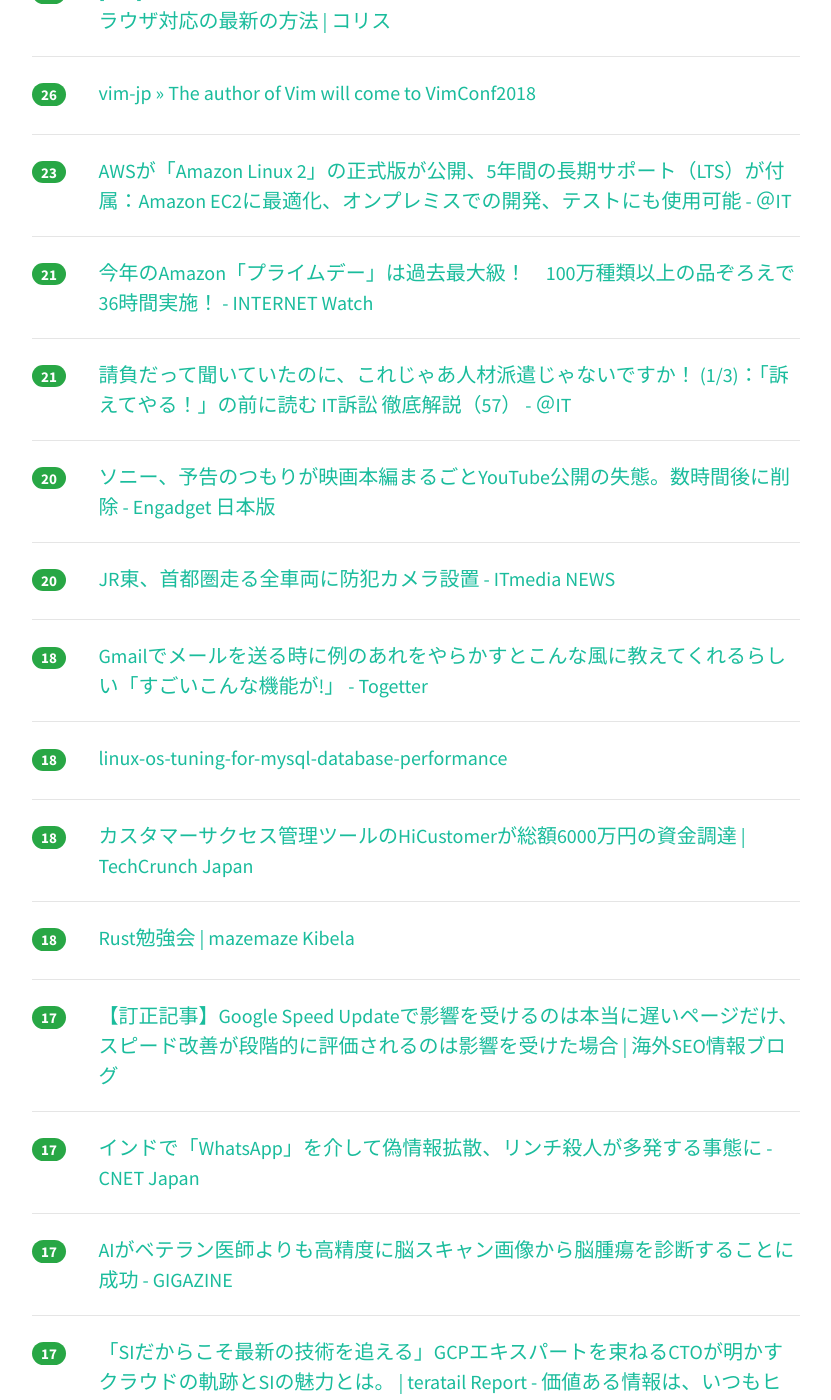
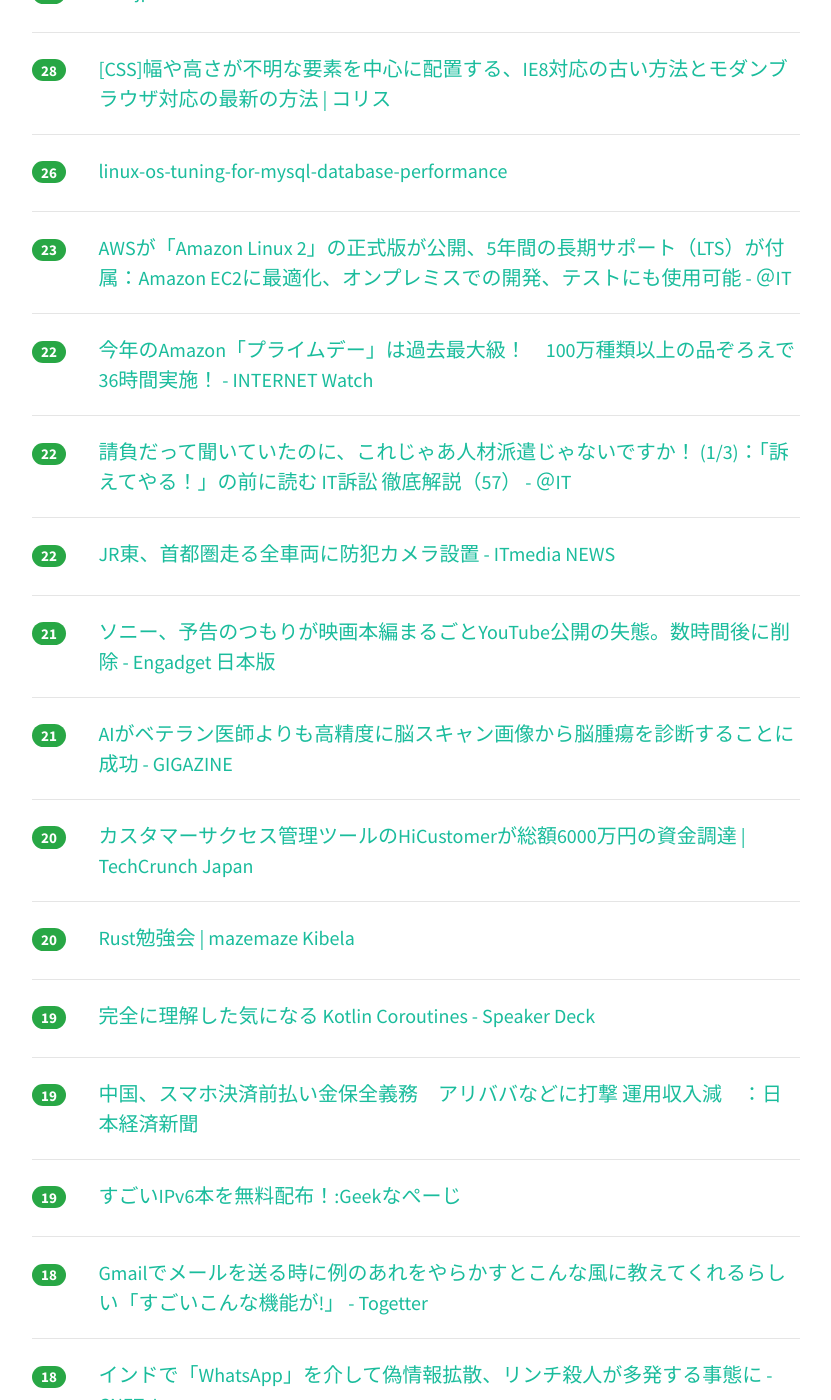
Before and after one commit to yatta47/hatena-matome-site, a Jekyll site: the page built from _posts/2018-07-04-hatena.md, in a window 1280 px wide and 1400 px high, scrolled down 2631 px. Shown: the whole window, without its empty margins (224-1055 px from the left). Built offline with Jekyll 4.4.1, drawn with Linux system fonts in a browser that asks for light colours; nearby versions of some CDN libraries; some of the changed text lies outside the part shown.

Commit message:
Updated 2018-07-04

```diff
--- a/_posts/2018-07-04-hatena.md
+++ b/_posts/2018-07-04-hatena.md
@@ -1,94 +1,109 @@
 ---
 layout: post
 title:  "2018-07-04 はてぶIT"
-date:   2018-07-04 16:02:51
+date:   2018-07-04 17:03:22
 tags: [it-hotentry]
 ---
-57 件のデータあり
+58 件のデータあり
 
 <hr><div class="row">
-<div class="col-1"><span class="badge badge-pill badge-success h2">384</span></div>
+<div class="col-1"><span class="badge badge-pill badge-success h2">470</span></div>
 <div class="col-11"><a href='http://www.geekpage.jp/blog/?id=2018-7-4-1' target='_blank'>すごいIPv6本を無料配布！:Geekなぺーじ</a></div>
 </div>
 <hr>
 <div class="row">
-<div class="col-1"><span class="badge badge-pill badge-success h2">150</span></div>
+<div class="col-1"><span class="badge badge-pill badge-success h2">179</span></div>
 <div class="col-11"><a href='https://employment.en-japan.com/engineerhub/entry/2018/07/03/110000' target='_blank'>サーバーレスのメリット＆本質を、AWS Lambdaを使って理解しよう - エンジニアHub｜若手Webエンジニアのキャリアを考える！</a></div>
 </div>
 <hr>
 <div class="row">
-<div class="col-1"><span class="badge badge-pill badge-success h2">142</span></div>
+<div class="col-1"><span class="badge badge-pill badge-success h2">149</span></div>
 <div class="col-11"><a href='http://www.afpbb.com/articles/-/3181098' target='_blank'>タイ不明少年ら、発見者は英ダイバー 世界の洞窟で救助経験　写真5枚　国際ニュース：AFPBB News</a></div>
 </div>
 <hr>
 <div class="row">
-<div class="col-1"><span class="badge badge-pill badge-success h2">127</span></div>
+<div class="col-1"><span class="badge badge-pill badge-success h2">143</span></div>
+<div class="col-11"><a href='https://tech.nikkeibp.co.jp/atcl/nxt/mag/nc/18/020600014/062600010/' target='_blank'>AIで離職率を半減させた会社、ハラスメント上司を見抜くソフト | 日経 xTECH（クロステック）</a></div>
+</div>
+<hr>
+<div class="row">
+<div class="col-1"><span class="badge badge-pill badge-success h2">135</span></div>
 <div class="col-11"><a href='https://forest.watch.impress.co.jp/docs/serial/yajiuma/1131054.html' target='_blank'>「Snipping Tool」は廃止へ ～「Windows 10 RS5」でスクショの取り方はこうなる！ - やじうまの杜 - 窓の杜</a></div>
 </div>
 <hr>
 <div class="row">
-<div class="col-1"><span class="badge badge-pill badge-success h2">124</span></div>
-<div class="col-11"><a href='https://tech.nikkeibp.co.jp/atcl/nxt/mag/nc/18/020600014/062600010/' target='_blank'>AIで離職率を半減させた会社、ハラスメント上司を見抜くソフト | 日経 xTECH（クロステック）</a></div>
-</div>
-<hr>
-<div class="row">
-<div class="col-1"><span class="badge badge-pill badge-success h2">114</span></div>
+<div class="col-1"><span class="badge badge-pill badge-success h2">123</span></div>
 <div class="col-11"><a href='http://www.itmedia.co.jp/news/articles/1807/04/news046.html' target='_blank'>QRコードの規格統一へ　出遅れに危機感、オールジャパンで普及に弾み (1/2) - ITmedia NEWS</a></div>
 </div>
 <hr>
 <div class="row">
-<div class="col-1"><span class="badge badge-pill badge-success h2">99</span></div>
+<div class="col-1"><span class="badge badge-pill badge-success h2">121</span></div>
+<div class="col-11"><a href='https://forest.watch.impress.co.jp/docs/news/1131143.html' target='_blank'>人気のFirefox拡張機能「Stylish」がポリシー違反でブロック、すべての閲覧履歴を収集か - 窓の杜</a></div>
+</div>
+<hr>
+<div class="row">
+<div class="col-1"><span class="badge badge-pill badge-success h2">103</span></div>
 <div class="col-11"><a href='https://speakerdeck.com/cowsys/goyan-yu-niyoru2nian-ban-falsexin-gui-hurotakutokai-fa-tosofalsezong-gua' target='_blank'>Go言語による2年半の新規プロダクト開発とその総括 - Speaker Deck</a></div>
 </div>
 <hr>
 <div class="row">
-<div class="col-1"><span class="badge badge-pill badge-success h2">79</span></div>
-<div class="col-11"><a href='https://forest.watch.impress.co.jp/docs/news/1131143.html' target='_blank'>人気のFirefox拡張機能「Stylish」がポリシー違反でブロック、すべての閲覧履歴を収集か - 窓の杜</a></div>
-</div>
-<hr>
-<div class="row">
-<div class="col-1"><span class="badge badge-pill badge-success h2">72</span></div>
+<div class="col-1"><span class="badge badge-pill badge-success h2">74</span></div>
 <div class="col-11"><a href='https://www.shumi-tech.online/entry/2018/07/03/Maker%E5%90%91%E3%81%91%E3%82%B5%E3%83%BC%E3%83%9E%E3%83%AB%E3%83%97%E3%83%AA%E3%83%B3%E3%82%BF%E3%80%8EDP-EH600%E3%80%8F%E3%82%92%E7%88%86%E9%80%9F%E5%8C%96%E3%81%99%E3%82%8B' target='_blank'>Maker向けサーマルプリンタ『DP-EH600』を爆速化する</a></div>
 </div>
 <hr>
 <div class="row">
-<div class="col-1"><span class="badge badge-pill badge-success h2">61</span></div>
+<div class="col-1"><span class="badge badge-pill badge-success h2">63</span></div>
 <div class="col-11"><a href='https://www.publickey1.jp/blog/18/kubernetes_111ipvskubednscorednskubelet.html' target='_blank'>Kubernetes 1.11が正式リリース。より軽量なIPVSロードバランシング採用、KubeDNSからCoreDNSへ、Kubeletの動的コンフィグレーションなど － Publickey</a></div>
 </div>
 <hr>
 <div class="row">
-<div class="col-1"><span class="badge badge-pill badge-success h2">50</span></div>
+<div class="col-1"><span class="badge badge-pill badge-success h2">51</span></div>
 <div class="col-11"><a href='https://kuroeveryday.blogspot.com/2018/07/how-to-make-games-with-javascript-01.html' target='_blank'>ゲーム開発初心者が教えるブラウザゲームのつくり方（前編） | Black Everyday Company</a></div>
 </div>
 <hr>
 <div class="row">
-<div class="col-1"><span class="badge badge-pill badge-success h2">43</span></div>
+<div class="col-1"><span class="badge badge-pill badge-success h2">47</span></div>
+<div class="col-11"><a href='https://skyarts.com/blog/jp/skyarts/?p=32313' target='_blank'>iOSアプリの開発者アカウントが削除された経緯について</a></div>
+</div>
+<hr>
+<div class="row">
+<div class="col-1"><span class="badge badge-pill badge-success h2">44</span></div>
 <div class="col-11"><a href='https://blogs.msdn.microsoft.com/osamum/2018/07/03/about_pwa/' target='_blank'>de:code2018セッションフォローアップ「進化する Web ～ Progressive Web Apps の実装と応用 ～」 – monoe's blog</a></div>
 </div>
 <hr>
 <div class="row">
+<div class="col-1"><span class="badge badge-pill badge-success h2">42</span></div>
+<div class="col-11"><a href='http://stomita.hatenablog.com/entry/2018/07/04/133952' target='_blank'>「GoogleがGmailの内容を外部企業に読ませている」という記事について - @stomita daily (or monthly, yearly)</a></div>
+</div>
+<hr>
+<div class="row">
+<div class="col-1"><span class="badge badge-pill badge-success h2">38</span></div>
+<div class="col-11"><a href='https://tech.medpeer.co.jp/entry/2018/07/04/090000' target='_blank'>poltergeistからheadless chromeへ移行する時に気をつけること - メドピア開発者ブログ</a></div>
+</div>
+<hr>
+<div class="row">
 <div class="col-1"><span class="badge badge-pill badge-success h2">37</span></div>
-<div class="col-11"><a href='https://skyarts.com/blog/jp/skyarts/?p=32313' target='_blank'>iOSアプリの開発者アカウントが削除された経緯について</a></div>
+<div class="col-11"><a href='https://cloudplatform-jp.googleblog.com/2018/07/google-app-engine-bandainamcostudios.html' target='_blank'>Google Cloud Platform Japan 公式ブログ: 株式会社バンダイナムコスタジオ様の導入事例動画： Google App Engine の活用で、ゲームリリース後のトラブルとは無縁の「平和な日々」という驚きを体験</a></div>
 </div>
 <hr>
 <div class="row">
 <div class="col-1"><span class="badge badge-pill badge-success h2">36</span></div>
-<div class="col-11"><a href='https://tech.medpeer.co.jp/entry/2018/07/04/090000' target='_blank'>poltergeistからheadless chromeへ移行する時に気をつけること - メドピア開発者ブログ</a></div>
+<div class="col-11"><a href='https://japan.cnet.com/article/35121891/' target='_blank'>サムスンのスマホが勝手に写真を送信--報告相次ぐ - CNET Japan</a></div>
 </div>
 <hr>
 <div class="row">
 <div class="col-1"><span class="badge badge-pill badge-success h2">35</span></div>
-<div class="col-11"><a href='https://japan.cnet.com/article/35121891/' target='_blank'>サムスンのスマホが勝手に写真を送信--報告相次ぐ - CNET Japan</a></div>
-</div>
-<hr>
-<div class="row">
-<div class="col-1"><span class="badge badge-pill badge-success h2">34</span></div>
-<div class="col-11"><a href='https://cloudplatform-jp.googleblog.com/2018/07/google-app-engine-bandainamcostudios.html' target='_blank'>Google Cloud Platform Japan 公式ブログ: 株式会社バンダイナムコスタジオ様の導入事例動画： Google App Engine の活用で、ゲームリリース後のトラブルとは無縁の「平和な日々」という驚きを体験</a></div>
+<div class="col-11"><a href='https://dev.classmethod.jp/cloud/aws/aws-fargate-in-tokyo/' target='_blank'>aws-fargate-in-tokyo</a></div>
 </div>
 <hr>
 <div class="row">
 <div class="col-1"><span class="badge badge-pill badge-success h2">33</span></div>
-<div class="col-11"><a href='https://dev.classmethod.jp/cloud/aws/aws-fargate-in-tokyo/' target='_blank'>aws-fargate-in-tokyo</a></div>
+<div class="col-11"><a href='https://www.watto.nagoya/entry/2018/07/04/003000' target='_blank'>Excelがわかった！と自信をつけるにはズバリ『よくわかる Microsoft Excel 2016 基礎』を一冊独習するのが一番では？ - しいたげられたしいたけ</a></div>
+</div>
+<hr>
+<div class="row">
+<div class="col-1"><span class="badge badge-pill badge-success h2">33</span></div>
+<div class="col-11"><a href='https://qiita.com/shisama/items/be0e432711de359598ed' target='_blank'>画像の保存を禁止する方法とその回避方法</a></div>
 </div>
 <hr>
 <div class="row">
@@ -97,28 +112,18 @@ tags: [it-hotentry]
 </div>
 <hr>
 <div class="row">
-<div class="col-1"><span class="badge badge-pill badge-success h2">32</span></div>
-<div class="col-11"><a href='https://www.watto.nagoya/entry/2018/07/04/003000' target='_blank'>Excelがわかった！と自信をつけるにはズバリ『よくわかる Microsoft Excel 2016 基礎』を一冊独習するのが一番では？ - しいたげられたしいたけ</a></div>
-</div>
-<hr>
-<div class="row">
 <div class="col-1"><span class="badge badge-pill badge-success h2">31</span></div>
 <div class="col-11"><a href='http://developers.gnavi.co.jp/entry/keyboard-2018/' target='_blank'>ぐるなびエンジニアの社内キーボード人気ランキングを調べてみた - ぐるなびをちょっと良くするエンジニアブログ</a></div>
 </div>
 <hr>
 <div class="row">
-<div class="col-1"><span class="badge badge-pill badge-success h2">30</span></div>
-<div class="col-11"><a href='https://qiita.com/shisama/items/be0e432711de359598ed' target='_blank'>画像の保存を禁止する方法とその回避方法</a></div>
+<div class="col-1"><span class="badge badge-pill badge-success h2">29</span></div>
+<div class="col-11"><a href='https://www.lifehacker.jp/2018/07/book_to_read_freee.html' target='_blank'>【書評】『｢3か月｣の使い方で人生は変わる Googleで学び、シェア№1クラウド会計ソフトfreeeを生み出した｢3か月ルール｣』 | ライフハッカー［日本版］</a></div>
 </div>
 <hr>
 <div class="row">
 <div class="col-1"><span class="badge badge-pill badge-success h2">29</span></div>
-<div class="col-11"><a href='http://stomita.hatenablog.com/entry/2018/07/04/133952' target='_blank'>「GoogleがGmailの内容を外部企業に読ませている」という記事について - @stomita daily (or monthly, yearly)</a></div>
-</div>
-<hr>
-<div class="row">
-<div class="col-1"><span class="badge badge-pill badge-success h2">28</span></div>
-<div class="col-11"><a href='https://www.lifehacker.jp/2018/07/book_to_read_freee.html' target='_blank'>【書評】『｢3か月｣の使い方で人生は変わる Googleで学び、シェア№1クラウド会計ソフトfreeeを生み出した｢3か月ルール｣』 | ライフハッカー［日本版］</a></div>
+<div class="col-11"><a href='https://vim-jp.org/blog/2018/07/04/The-author-of-Vim-will-come-to-VimConf2018.html' target='_blank'>vim-jp » The author of Vim will come to VimConf2018</a></div>
 </div>
 <hr>
 <div class="row">
@@ -128,7 +133,7 @@ tags: [it-hotentry]
 <hr>
 <div class="row">
 <div class="col-1"><span class="badge badge-pill badge-success h2">26</span></div>
-<div class="col-11"><a href='https://vim-jp.org/blog/2018/07/04/The-author-of-Vim-will-come-to-VimConf2018.html' target='_blank'>vim-jp » The author of Vim will come to VimConf2018</a></div>
+<div class="col-11"><a href='https://www.percona.com/blog/2018/07/03/linux-os-tuning-for-mysql-database-performance/' target='_blank'>linux-os-tuning-for-mysql-database-performance</a></div>
 </div>
 <hr>
 <div class="row">
@@ -137,23 +142,53 @@ tags: [it-hotentry]
 </div>
 <hr>
 <div class="row">
-<div class="col-1"><span class="badge badge-pill badge-success h2">21</span></div>
+<div class="col-1"><span class="badge badge-pill badge-success h2">22</span></div>
 <div class="col-11"><a href='https://internet.watch.impress.co.jp/docs/news/1131033.html' target='_blank'>今年のAmazon「プライムデー」は過去最大級！　100万種類以上の品ぞろえで36時間実施！ - INTERNET Watch</a></div>
 </div>
 <hr>
 <div class="row">
-<div class="col-1"><span class="badge badge-pill badge-success h2">21</span></div>
+<div class="col-1"><span class="badge badge-pill badge-success h2">22</span></div>
 <div class="col-11"><a href='http://www.atmarkit.co.jp/ait/articles/1807/02/news009.html' target='_blank'>請負だって聞いていたのに、これじゃあ人材派遣じゃないですか！ (1/3)：「訴えてやる！」の前に読む IT訴訟 徹底解説（57） - ＠IT</a></div>
 </div>
 <hr>
 <div class="row">
-<div class="col-1"><span class="badge badge-pill badge-success h2">20</span></div>
+<div class="col-1"><span class="badge badge-pill badge-success h2">22</span></div>
+<div class="col-11"><a href='http://www.itmedia.co.jp/news/articles/1807/04/news067.html' target='_blank'>JR東、首都圏走る全車両に防犯カメラ設置 - ITmedia NEWS</a></div>
+</div>
+<hr>
+<div class="row">
+<div class="col-1"><span class="badge badge-pill badge-success h2">21</span></div>
 <div class="col-11"><a href='https://japanese.engadget.com/2018/07/03/youtube/' target='_blank'>ソニー、予告のつもりが映画本編まるごとYouTube公開の失態。数時間後に削除 - Engadget 日本版</a></div>
 </div>
 <hr>
 <div class="row">
+<div class="col-1"><span class="badge badge-pill badge-success h2">21</span></div>
+<div class="col-11"><a href='https://gigazine.net/news/20180704-ai-beats-human-doctors/' target='_blank'>AIがベテラン医師よりも高精度に脳スキャン画像から脳腫瘍を診断することに成功 - GIGAZINE</a></div>
+</div>
+<hr>
+<div class="row">
 <div class="col-1"><span class="badge badge-pill badge-success h2">20</span></div>
-<div class="col-11"><a href='http://www.itmedia.co.jp/news/articles/1807/04/news067.html' target='_blank'>JR東、首都圏走る全車両に防犯カメラ設置 - ITmedia NEWS</a></div>
+<div class="col-11"><a href='https://jp.techcrunch.com/2018/07/04/hicustomer-fund-raising/' target='_blank'>カスタマーサクセス管理ツールのHiCustomerが総額6000万円の資金調達 | TechCrunch Japan</a></div>
+</div>
+<hr>
+<div class="row">
+<div class="col-1"><span class="badge badge-pill badge-success h2">20</span></div>
+<div class="col-11"><a href='https://mazemaze.kibe.la/shared/entries/184b34df-a18b-42f1-8a8a-a54287cbd427' target='_blank'>Rust勉強会 | mazemaze Kibela</a></div>
+</div>
+<hr>
+<div class="row">
+<div class="col-1"><span class="badge badge-pill badge-success h2">19</span></div>
+<div class="col-11"><a href='https://speakerdeck.com/takahirom/wan-quan-nili-jie-sitaqi-ninaru-kotlin-coroutines' target='_blank'>完全に理解した気になる Kotlin Coroutines - Speaker Deck</a></div>
+</div>
+<hr>
+<div class="row">
+<div class="col-1"><span class="badge badge-pill badge-success h2">19</span></div>
+<div class="col-11"><a href='https://www.nikkei.com/article/DGKKZO32555590T00C18A7FFE000/' target='_blank'>中国、スマホ決済前払い金保全義務　アリババなどに打撃 運用収入減　：日本経済新聞</a></div>
+</div>
+<hr>
+<div class="row">
+<div class="col-1"><span class="badge badge-pill badge-success h2">19</span></div>
+<div class="col-11"><a href='http://www.geekpage.jp/blog/?id=2018/7/4/1' target='_blank'>すごいIPv6本を無料配布！:Geekなぺーじ</a></div>
 </div>
 <hr>
 <div class="row">
@@ -163,37 +198,17 @@ tags: [it-hotentry]
 <hr>
 <div class="row">
 <div class="col-1"><span class="badge badge-pill badge-success h2">18</span></div>
-<div class="col-11"><a href='https://www.percona.com/blog/2018/07/03/linux-os-tuning-for-mysql-database-performance/' target='_blank'>linux-os-tuning-for-mysql-database-performance</a></div>
+<div class="col-11"><a href='https://japan.cnet.com/article/35121907/' target='_blank'>インドで「WhatsApp」を介して偽情報拡散、リンチ殺人が多発する事態に - CNET Japan</a></div>
 </div>
 <hr>
 <div class="row">
 <div class="col-1"><span class="badge badge-pill badge-success h2">18</span></div>
-<div class="col-11"><a href='https://jp.techcrunch.com/2018/07/04/hicustomer-fund-raising/' target='_blank'>カスタマーサクセス管理ツールのHiCustomerが総額6000万円の資金調達 | TechCrunch Japan</a></div>
-</div>
-<hr>
-<div class="row">
-<div class="col-1"><span class="badge badge-pill badge-success h2">18</span></div>
-<div class="col-11"><a href='https://mazemaze.kibe.la/shared/entries/184b34df-a18b-42f1-8a8a-a54287cbd427' target='_blank'>Rust勉強会 | mazemaze Kibela</a></div>
+<div class="col-11"><a href='https://teratail.com/report/12' target='_blank'>「SIだからこそ最新の技術を追える」GCPエキスパートを束ねるCTOが明かすクラウドの軌跡とSIの魅力とは。 | teratail Report - 価値ある情報は、いつもヒトの中に</a></div>
 </div>
 <hr>
 <div class="row">
 <div class="col-1"><span class="badge badge-pill badge-success h2">17</span></div>
 <div class="col-11"><a href='https://www.suzukikenichi.com/blog/google-confirms-again-speed-update-only-affects-the-slowest-sites/' target='_blank'>【訂正記事】Google Speed Updateで影響を受けるのは本当に遅いページだけ、スピード改善が段階的に評価されるのは影響を受けた場合 | 海外SEO情報ブログ</a></div>
-</div>
-<hr>
-<div class="row">
-<div class="col-1"><span class="badge badge-pill badge-success h2">17</span></div>
-<div class="col-11"><a href='https://japan.cnet.com/article/35121907/' target='_blank'>インドで「WhatsApp」を介して偽情報拡散、リンチ殺人が多発する事態に - CNET Japan</a></div>
-</div>
-<hr>
-<div class="row">
-<div class="col-1"><span class="badge badge-pill badge-success h2">17</span></div>
-<div class="col-11"><a href='https://gigazine.net/news/20180704-ai-beats-human-doctors/' target='_blank'>AIがベテラン医師よりも高精度に脳スキャン画像から脳腫瘍を診断することに成功 - GIGAZINE</a></div>
-</div>
-<hr>
-<div class="row">
-<div class="col-1"><span class="badge badge-pill badge-success h2">17</span></div>
-<div class="col-11"><a href='https://teratail.com/report/12' target='_blank'>「SIだからこそ最新の技術を追える」GCPエキスパートを束ねるCTOが明かすクラウドの軌跡とSIの魅力とは。 | teratail Report - 価値ある情報は、いつもヒトの中に</a></div>
 </div>
 <hr>
 <div class="row">
@@ -207,18 +222,18 @@ tags: [it-hotentry]
 </div>
 <hr>
 <div class="row">
-<div class="col-1"><span class="badge badge-pill badge-success h2">16</span></div>
-<div class="col-11"><a href='https://speakerdeck.com/takahirom/wan-quan-nili-jie-sitaqi-ninaru-kotlin-coroutines' target='_blank'>完全に理解した気になる Kotlin Coroutines - Speaker Deck</a></div>
+<div class="col-1"><span class="badge badge-pill badge-success h2">13</span></div>
+<div class="col-11"><a href='http://el.jibun.atmarkit.co.jp/hidemi/2018/07/43.html' target='_blank'>43歳未経験からプログラマになるルートを検討してみた：プログラマで、生きている：エンジニアライフ</a></div>
 </div>
 <hr>
 <div class="row">
-<div class="col-1"><span class="badge badge-pill badge-success h2">15</span></div>
-<div class="col-11"><a href='http://www.geekpage.jp/blog/?id=2018/7/4/1' target='_blank'>すごいIPv6本を無料配布！:Geekなぺーじ</a></div>
+<div class="col-1"><span class="badge badge-pill badge-success h2">13</span></div>
+<div class="col-11"><a href='https://aws.amazon.com/jp/blogs/news/aws-fargate-tokyo/' target='_blank'>AWS Fargate 東京リージョン サービス開始のお知らせ | Amazon Web Services ブログ</a></div>
 </div>
 <hr>
 <div class="row">
 <div class="col-1"><span class="badge badge-pill badge-success h2">12</span></div>
-<div class="col-11"><a href='http://el.jibun.atmarkit.co.jp/hidemi/2018/07/43.html' target='_blank'>43歳未経験からプログラマになるルートを検討してみた：プログラマで、生きている：エンジニアライフ</a></div>
+<div class="col-11"><a href='https://pc.watch.impress.co.jp/docs/news/1130769.html' target='_blank'>Intel vs AMDのガチンコ勝負、コスパに優れるミドルレンジで三つ巴の戦いに! ～夏のPCパーツ大品評会 その3 Intel「Core i5-8400」「Core i3-8350K」、AMD「Ryzen 5 2400G」 - PC Watch</a></div>
 </div>
 <hr>
 <div class="row">
@@ -232,18 +247,13 @@ tags: [it-hotentry]
 </div>
 <hr>
 <div class="row">
-<div class="col-1"><span class="badge badge-pill badge-success h2">12</span></div>
-<div class="col-11"><a href='https://www.nikkei.com/article/DGKKZO32555590T00C18A7FFE000/' target='_blank'>中国、スマホ決済前払い金保全義務　アリババなどに打撃 運用収入減　：日本経済新聞</a></div>
-</div>
-<hr>
-<div class="row">
 <div class="col-1"><span class="badge badge-pill badge-success h2">10</span></div>
 <div class="col-11"><a href='https://techable.jp/archives/79587' target='_blank'>イギリスの研究者がTwitter分析で1日の思考パターンを明らかに！AIが8億ツイートを分析 | Techable(テッカブル)</a></div>
 </div>
 <hr>
 <div class="row">
-<div class="col-1"><span class="badge badge-pill badge-success h2">10</span></div>
-<div class="col-11"><a href='https://pc.watch.impress.co.jp/docs/news/1130769.html' target='_blank'>Intel vs AMDのガチンコ勝負、コスパに優れるミドルレンジで三つ巴の戦いに! ～夏のPCパーツ大品評会 その3 Intel「Core i5-8400」「Core i3-8350K」、AMD「Ryzen 5 2400G」 - PC Watch</a></div>
+<div class="col-1"><span class="badge badge-pill badge-success h2">9</span></div>
+<div class="col-11"><a href='https://note.mu/msykd/n/na31eccde03ae' target='_blank'>AirbnbがReact Nativeの採用をやめる話で思ったこと｜エモいCTO｜note</a></div>
 </div>
 <hr>
 <div class="row">
@@ -252,18 +262,8 @@ tags: [it-hotentry]
 </div>
 <hr>
 <div class="row">
-<div class="col-1"><span class="badge badge-pill badge-success h2">9</span></div>
-<div class="col-11"><a href='https://aws.amazon.com/jp/blogs/news/aws-fargate-tokyo/' target='_blank'>AWS Fargate 東京リージョン サービス開始のお知らせ | Amazon Web Services ブログ</a></div>
-</div>
-<hr>
-<div class="row">
 <div class="col-1"><span class="badge badge-pill badge-success h2">8</span></div>
 <div class="col-11"><a href='https://github.com/metacloud/molecule' target='_blank'>GitHub - metacloud/molecule: Automated testing for Ansible roles</a></div>
-</div>
-<hr>
-<div class="row">
-<div class="col-1"><span class="badge badge-pill badge-success h2">8</span></div>
-<div class="col-11"><a href='https://note.mu/msykd/n/na31eccde03ae' target='_blank'>AirbnbがReact Nativeの採用をやめる話で思ったこと｜エモいCTO｜note</a></div>
 </div>
 <hr>
 <div class="row">
@@ -291,3 +291,8 @@ tags: [it-hotentry]
 <div class="col-11"><a href='https://ift.tt/2NpfefN' target='_blank'>Excelがわかった！と自信をつけるにはズバリ『よくわかる Microsoft Excel 2016 基礎』を一冊独習するのが一番では？ - しいたげられたしいたけ</a></div>
 </div>
 <hr>
+<div class="row">
+<div class="col-1"><span class="badge badge-pill badge-success h2">4</span></div>
+<div class="col-11"><a href='https://forest.watch.impress.co.jp/docs/news/1131173.html' target='_blank'>55種類の日本語フリーフォントをまとめて試せるWebサービス“ためしがき”がリリース - 窓の杜</a></div>
+</div>
+<hr>
```
